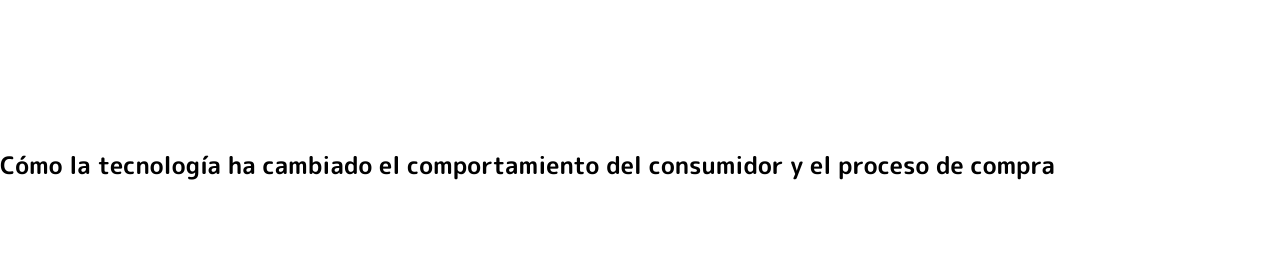
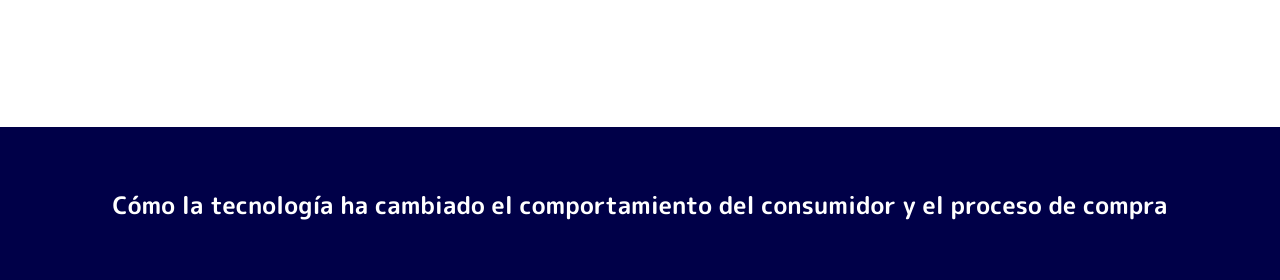
Before and after one commit to lerak/nextdigital, a Gatsby site: page / in a window 1280 px wide. Shown: the part 1700-1980 px from the top of the page. Built offline with nearby package versions, Linux system fonts and the light colour scheme; Gatsby itself is replaced by a stand-in of ours.

Commit message:
change ebook styles

```diff
--- a/src/components/layout.css
+++ b/src/components/layout.css
@@ -19,7 +19,7 @@
 .heading{
   font-size: 2rem;
 }
-/* .ebook {
+.ebook {
   padding: 40px 10px 40px;
   display: flex;
   flex-direction: column;
@@ -36,7 +36,7 @@
   padding: 5px 5px;
   border: none;
   border-radius: 5px;;
-} */
+}
 .work{
   display: flex;
   flex-direction: column;
```
